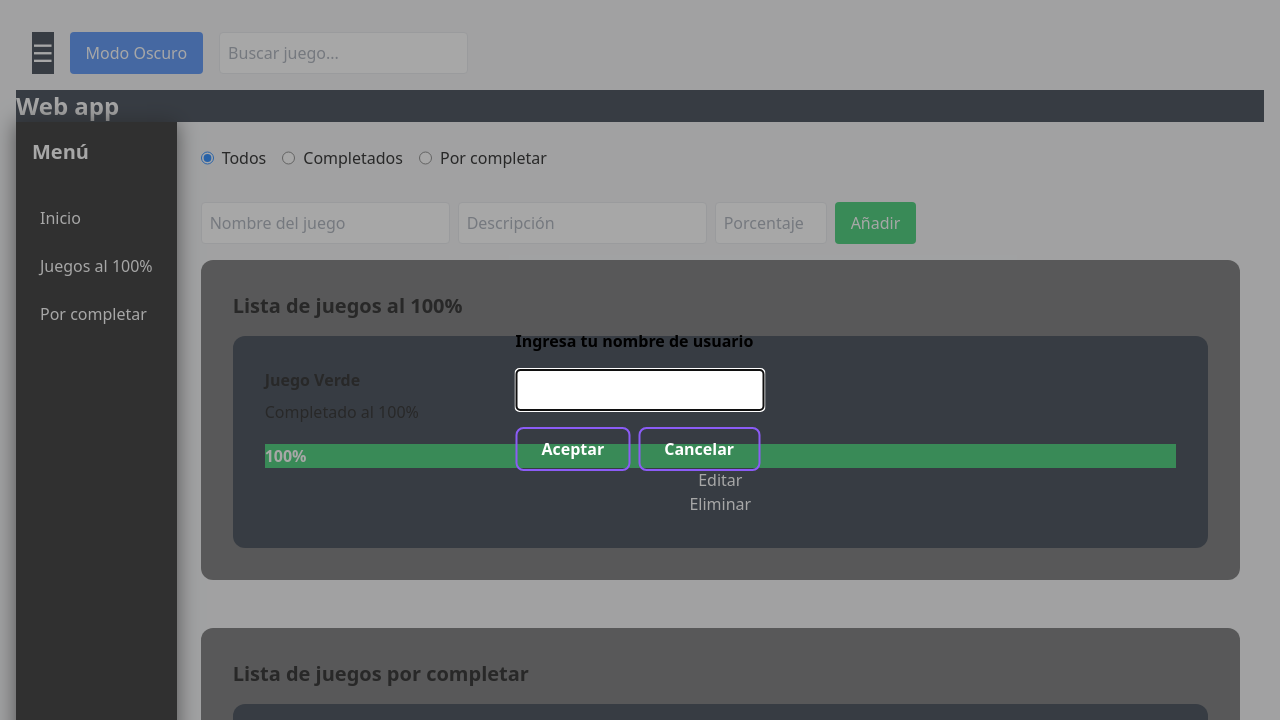
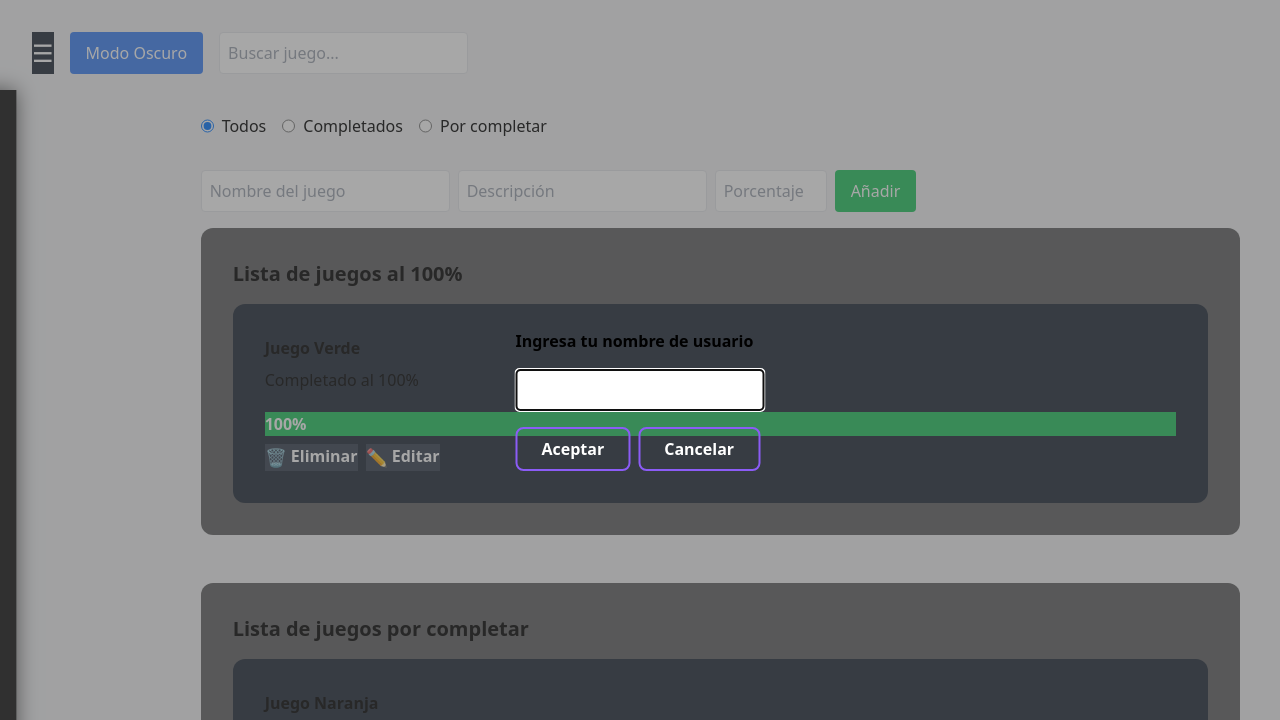
Before and after one commit to detenalopez-glitch/app-web-videogames, a website: page index.html in a window 1280 px wide. Shown: the top 720 px of the page. Drawn offline with Linux system fonts and the light colour scheme.

Commit message:
cambio en botones

```diff
--- a/app.js
+++ b/app.js
@@ -166,13 +166,14 @@ function crearTarjetaJuego(juego, porcentaje, estilos, onEliminarClick) {
                     ${porcentaje}%
                 </div>
             </div>
+            <div class="flex justify-between items-center gap-2 px-2 pb-4 pt-3 mt-auto">
+                <button class="btn-eliminar bg-gray-700 hover:bg-red-700 text-white text-xs px-3 py-1 rounded-lg font-bold shadow transition w-1/2 mr-1">
+                    <span style="font-size:1.1em;vertical-align:middle;">🗑️</span> Eliminar
+                </button>
+                <button class="btn-editar bg-gray-700 hover:bg-blue-700 text-white text-xs px-3 py-1 rounded-lg font-bold shadow transition w-1/2 ml-1">
+                    <span style="font-size:1.1em;vertical-align:middle;">✏️</span> Editar
+                </button>
             </div>
-        <button class="btn-editar absolute top-3 left-3 bg-blue-700 hover:bg-blue-800 text-white text-xs px-3 py-1 rounded transition">
-            Editar
-        </button>
-        <button class="btn-eliminar absolute top-3 right-3 bg-red-700 hover:bg-red-800 text-white text-xs px-3 py-1 rounded transition">
-            Eliminar
-        </button>
     `;
     // Botón editar
     const botonEditar = tarjeta.querySelector(".btn-editar");
@@ -450,27 +451,31 @@ function guardarEnLocalStorage() {
 }
 //cargar datos al iniciar la página
 window.addEventListener("DOMContentLoaded", function() {
-        // Sidebar menú
+    // Sidebar menú (abre/cierra con el mismo botón, sin depender de clases de Tailwind)
     const sidebar = document.getElementById("sidebarMenu");
     const menuToggle = document.getElementById("menuToggle");
-        const menuClose = document.getElementById("menuClose");
+    let menuAbierto = false;
+
+    if (sidebar) {
+        // Aseguramos estado inicial oculto por si las clases CSS no están aplicadas
+        sidebar.style.transform = "translateX(-100%)";
+    }
+
     if (menuToggle && sidebar) {
         menuToggle.addEventListener("click", () => {
-                sidebar.style.transform = "translateX(0)";
+            menuAbierto = !menuAbierto;
+            sidebar.style.transform = menuAbierto ? "translateX(0)" : "translateX(-100%)";
         });
     }
-        if (menuClose && sidebar) {
-            menuClose.addEventListener("click", () => {
-                sidebar.style.transform = "translateX(-100%)";
-            });
-        }
-        // Opciones de menú (puedes agregar navegación real aquí)
+
+    // Opciones de menú: al hacer clic, se cierra el sidebar
     const menuInicio = document.getElementById("menuInicio");
     const menuJuegos100 = document.getElementById("menuJuegos100");
     const menuPorCompletar = document.getElementById("menuPorCompletar");
     [menuInicio, menuJuegos100, menuPorCompletar].forEach(item => {
-            if (item) {
+        if (item && sidebar) {
             item.addEventListener("click", () => {
+                menuAbierto = false;
                 sidebar.style.transform = "translateX(-100%)";
                 // Aquí puedes agregar lógica para mostrar la sección correspondiente
             });
--- a/index.html
+++ b/index.html
@@ -17,11 +17,14 @@
     <input type="text" id="buscador-juegos" placeholder="Buscar juego..." class="border p-2 rounded focus:outline-none focus:ring-2 focus:ring-blue-400 dark:focus:ring-blue-700" style="min-width:200px;">
   </div>
   <header class="bg-gray-800 dark:bg-gray-900 text-white">
-    <h1 class="text-2xl font-bold">Web app</h1>
+
   </header>
   <main class="flex min-h-[80vh]">
     <!-- Sidebar desplegable -->
-    <aside id="sidebarMenu" class="fixed top-0 left-0 h-full w-64" style="background:#111;color:#fff;box-shadow:0 0 20px #000a;" shadow-xl z-40 transition-transform duration-300 transform -translate-x-full">
+    <aside
+  id="sidebarMenu"
+  class="fixed top-0 left-0 h-full w-64 shadow-xl z-40 transition-transform duration-300 transform -translate-x-full"
+  style="background:#111;color:#fff;box-shadow:0 0 20px #000a;">
       <div class="flex items-center p-4 border-b border-gray-700">
         <span class="font-bold text-xl">Menú</span>
       </div>
```
Lines whose indentation alone changed are shown as unchanged.
